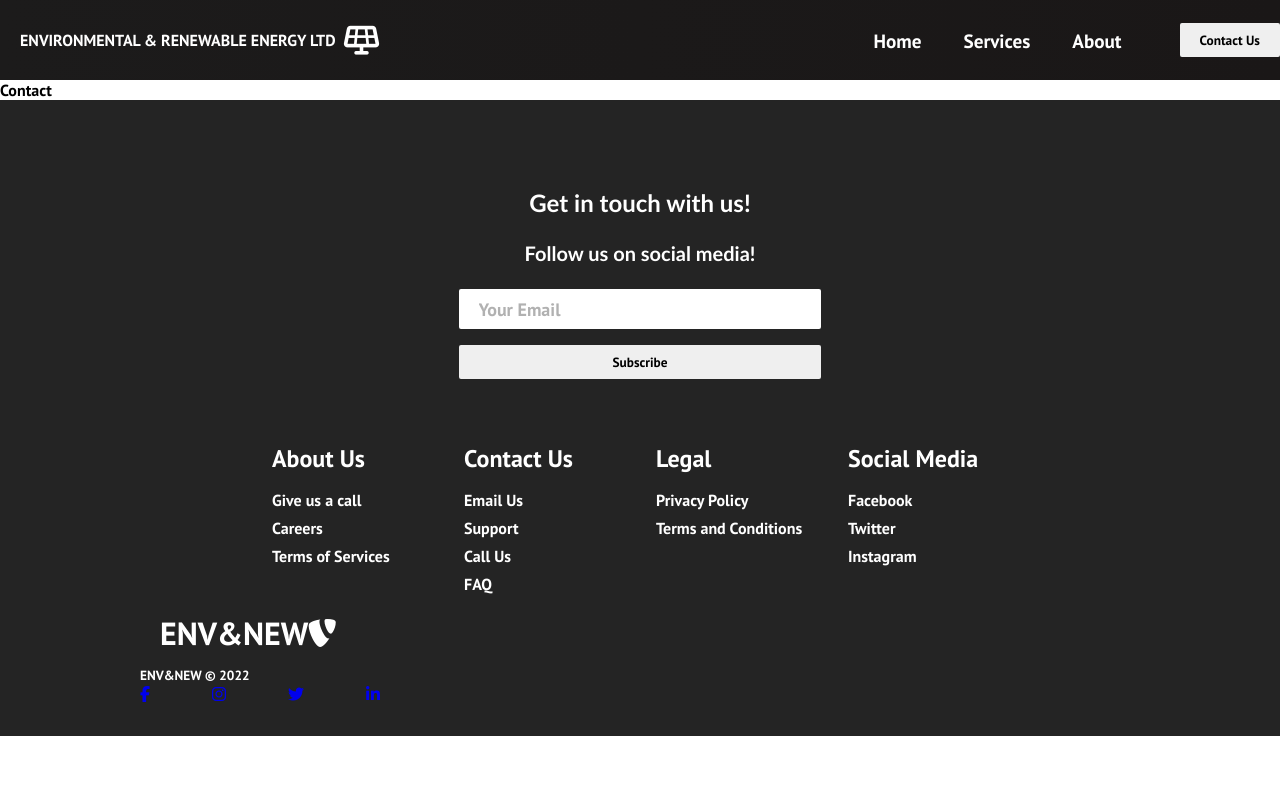
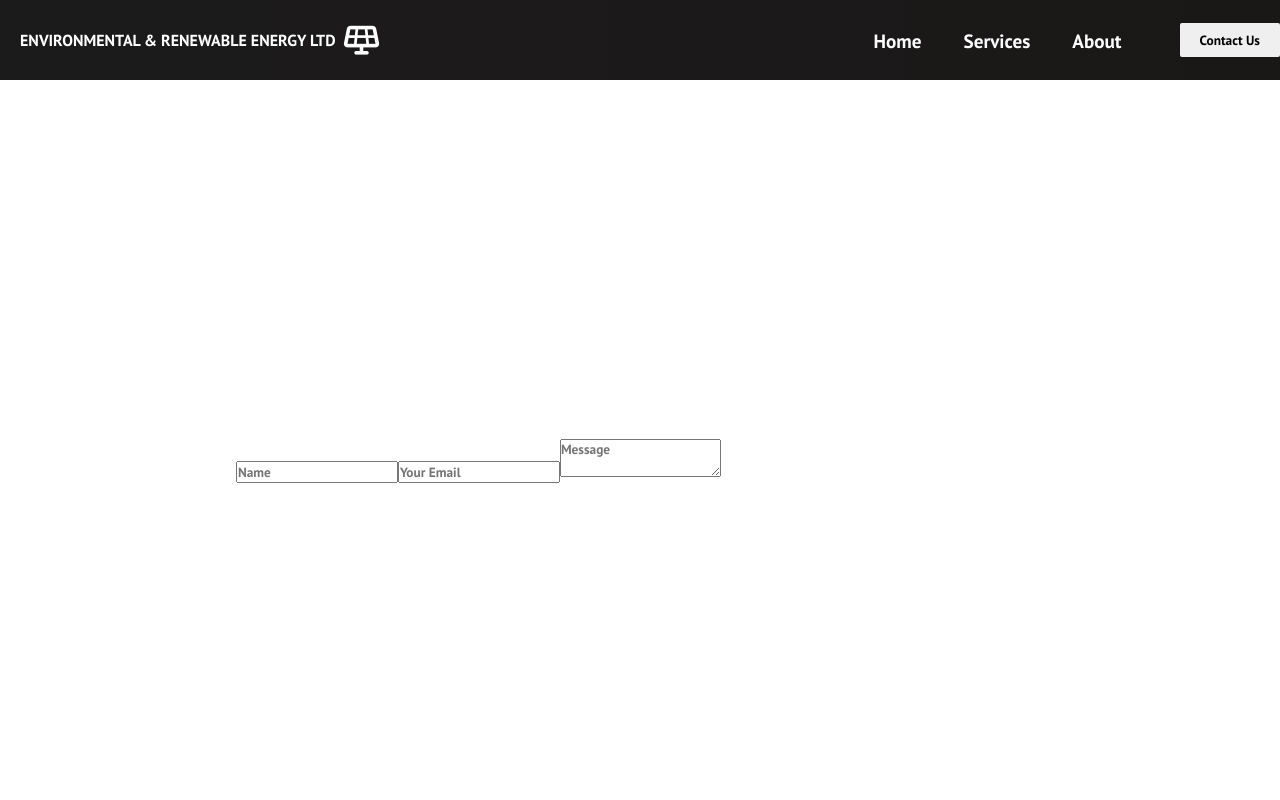
Before and after one commit to Marydez57/Environmental-and-Renewable-Energy, a React (Create React App) app: page /contact in a window 1280 px wide. Shown: the top 800 px of the page. Built offline with nearby package versions, Linux system fonts and the light colour scheme.

Commit message:
contact from

```diff
--- a/src/Components/Footer/Footer.js
+++ b/src/Components/Footer/Footer.js
@@ -59,7 +59,7 @@ const Footer = () => {
               <div className={styles.socialMediaIcons}>
                   <div className={styles.footerLogo}>
                       <Link to='/' className={styles.socialLogo} >
-                          ENV&NEW
+                          Environmental&Renewable Energy Ltd
                             <i className="fab fa-typo3"></i>
                       </Link>
                   </div>
--- a/src/Components/Pages/Contact.js
+++ b/src/Components/Pages/Contact.js
@@ -2,8 +2,12 @@ import React from 'react'
 
 const Contact = () => {
   return (
-    <div className='contact'>
-
+    <div className='contact-us'>
+      <form>
+        <input type='name' name='name' placeholder='Name' />
+        <input type='email' name='email' placeholder='Your Email' />
+        <textarea name='message' placeholder='Message' />
+      </form>
       Contact</div>
   )
 }
```
